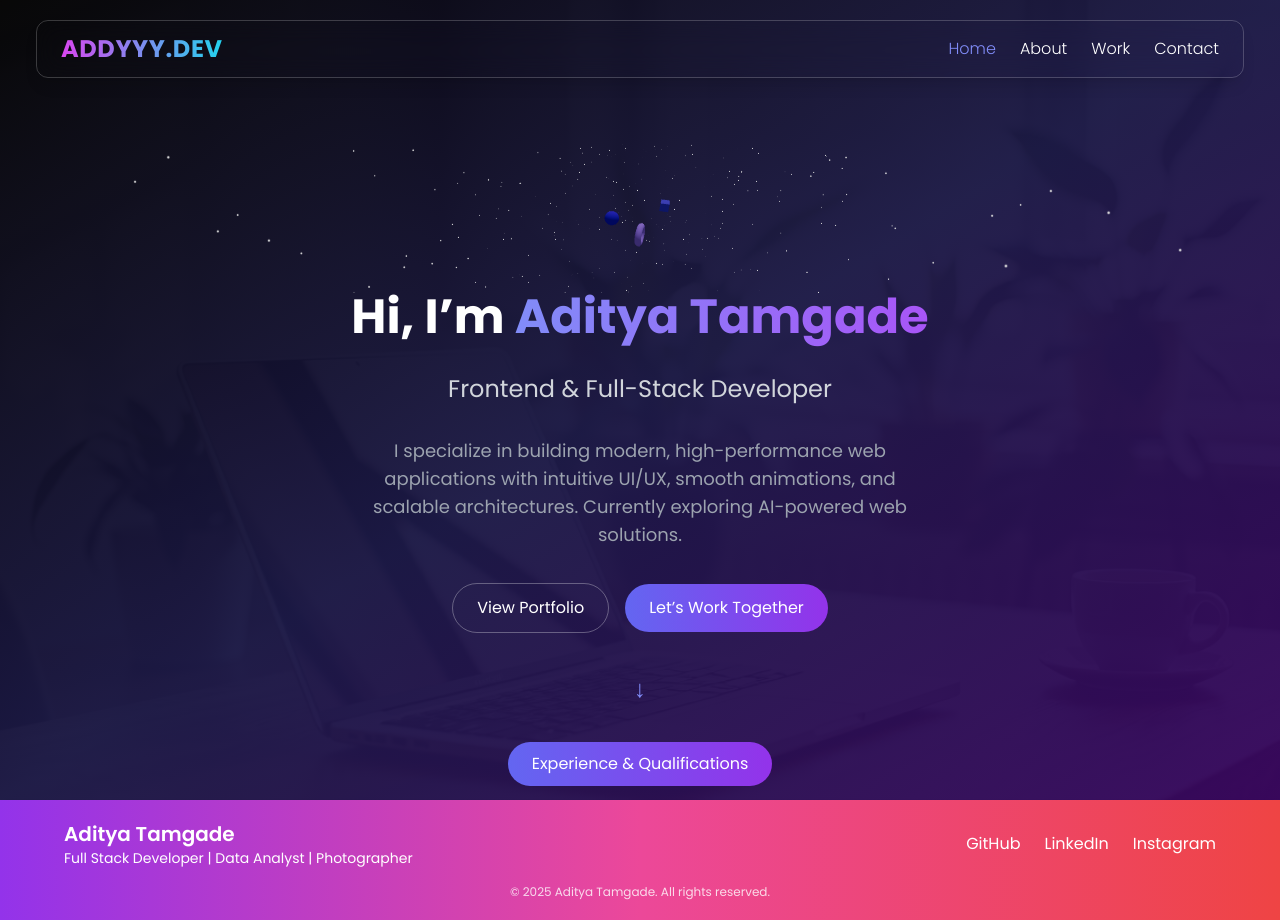
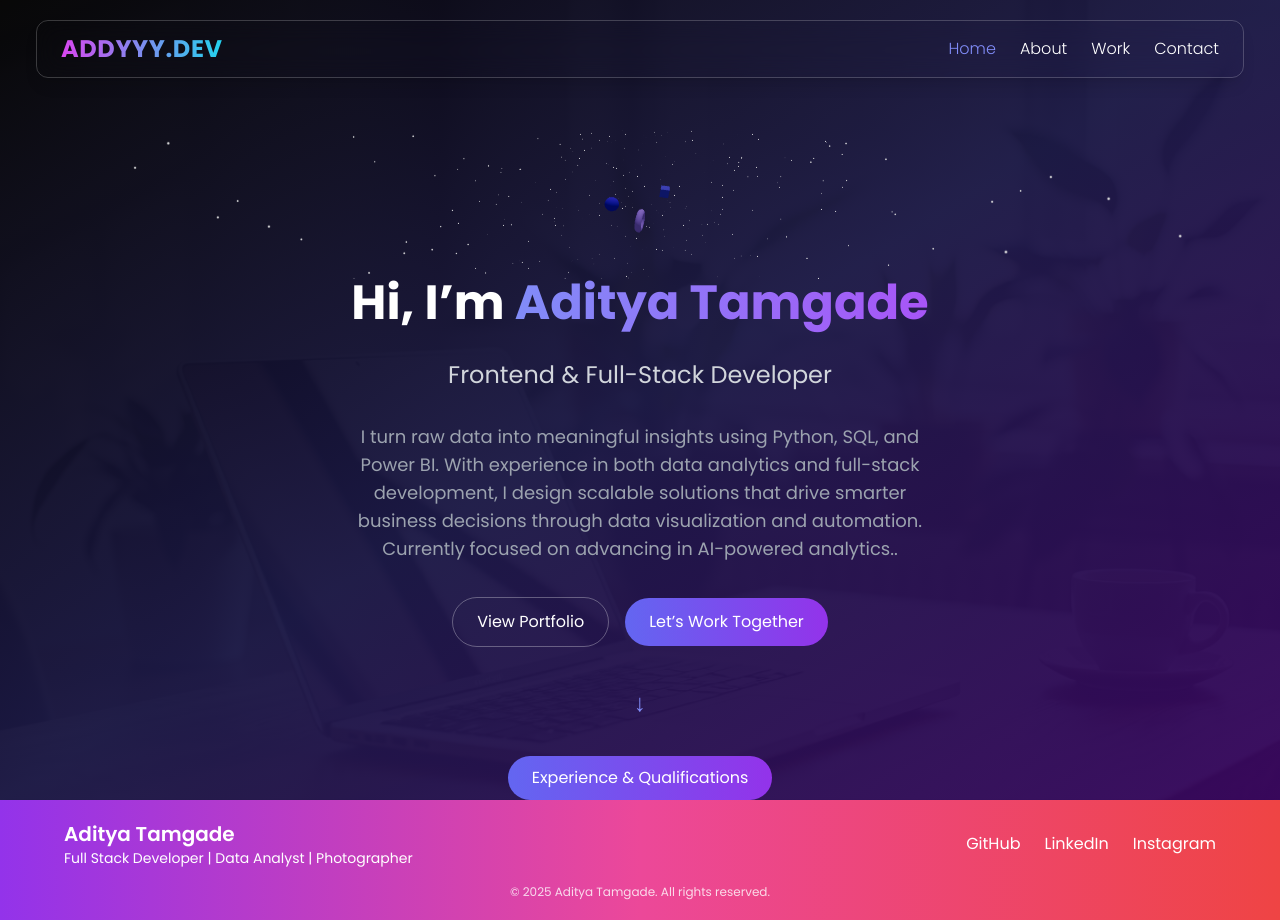
Before and after one commit to AdityaTamgade/PORTFOLIO, a React (Vite) app: page / in a window 1280 px wide. Built offline with nearby package versions, Linux system fonts and the light colour scheme.

Commit message:
Update Hero.jsx

```diff
--- a/src/components/Hero.jsx
+++ b/src/components/Hero.jsx
@@ -155,9 +155,7 @@ export default function Hero() {
           transition={{ delay: 0.6, duration: 1 }}
           className="text-gray-400 max-w-md sm:max-w-xl mx-auto text-sm sm:text-lg leading-relaxed"
         >
-          I specialize in building modern, high-performance web applications
-          with intuitive UI/UX, smooth animations, and scalable architectures.
-          Currently exploring AI-powered web solutions.
+          I turn raw data into meaningful insights using Python, SQL, and Power BI. With experience in both data analytics and full-stack development, I design scalable solutions that drive smarter business decisions through data visualization and automation. Currently focused on advancing in AI-powered analytics..
         </motion.p>
 
         {/* Buttons */}
```
